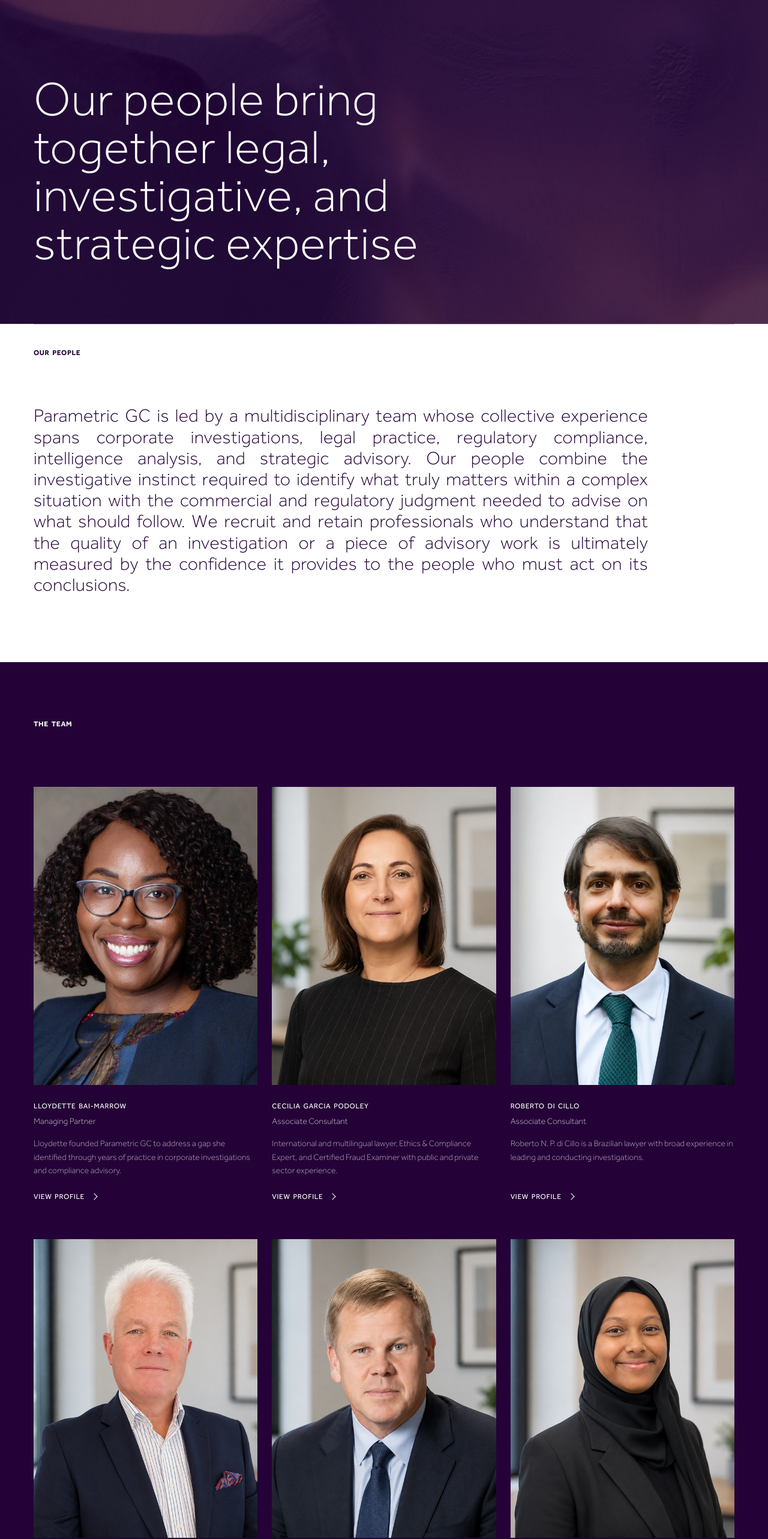
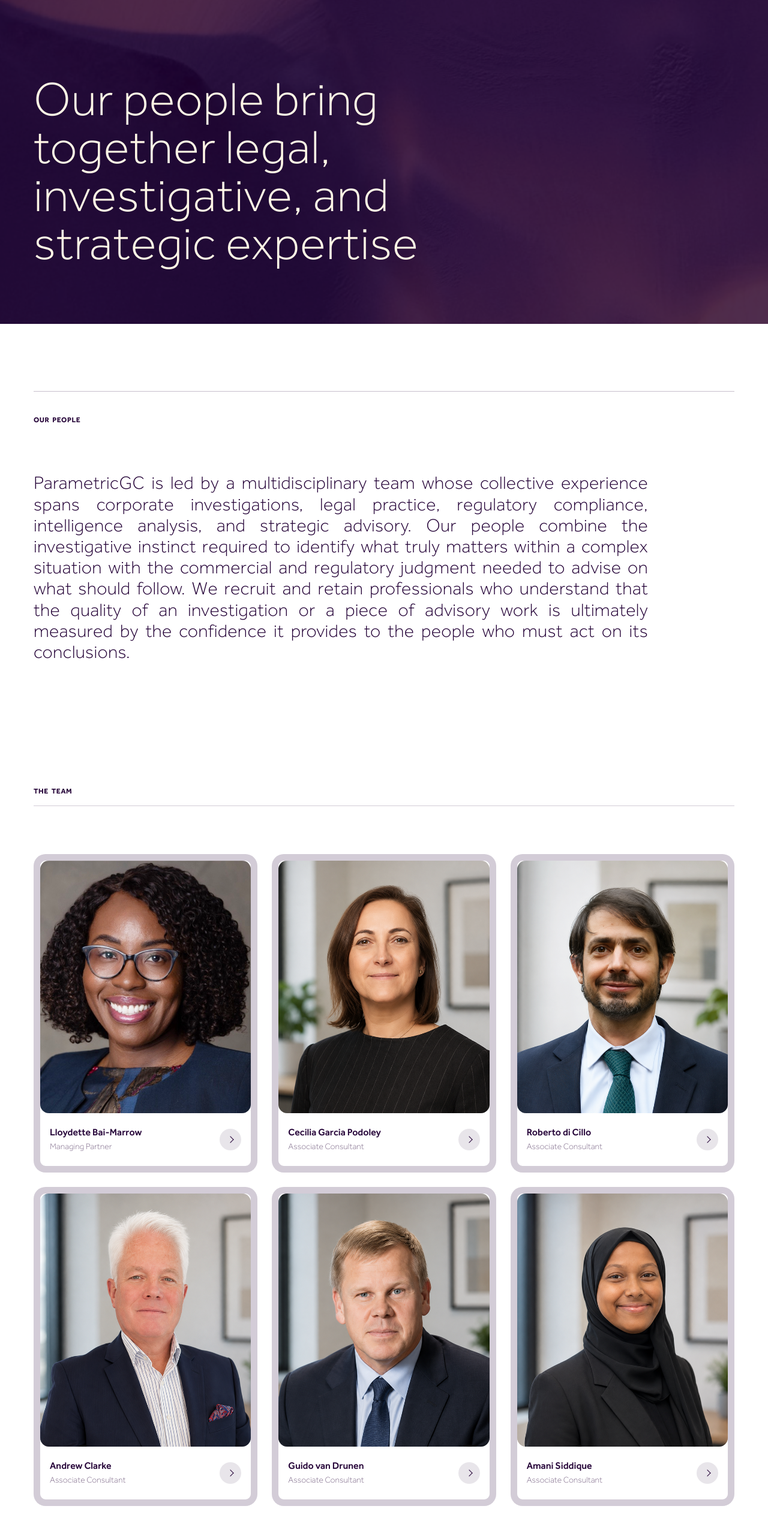
Before and after one commit to Hm2025/parametric, a Next.js app: page /people in a window 1280 px wide. Shown: the part 140-2706 px from the top of the page at 60% size. Built offline with nearby package versions, Linux system fonts and the light colour scheme.

Commit message:
Refresh brand palette and page layouts

```diff
--- a/app/globals.css
+++ b/app/globals.css
@@ -5,10 +5,10 @@
 :root {
   --black: #000;
   --white: #fff;
-  --gold: #240237;
+  --gold: #FF9933;
   --navy: #240237;
-  --sand: #fff;
-  --light-gray: #240237;
+  --sand: #FFF7E6;
+  --light-gray: #3E075E;
   --extra-light-gray: #fff;
   --border-color: rgba(36, 2, 55, 0.2);
   --text-color: var(--navy);
@@ -46,14 +46,14 @@
   .section-padding {
     padding-left: var(--side-padding);
     padding-right: var(--side-padding);
+    padding-top: var(--section-spacing);
     padding-bottom: var(--section-spacing);
   }
 
   .text-gold { color: var(--gold); }
-  .border-gold { border-color: var(--border-color); }
+  .border-gold { border-color: var(--gold); }
 
   .bg-navy { color: var(--white); }
-  .bg-navy .text-gold,
   .bg-navy .text-navy { color: var(--white); }
 
   .small-title {
--- a/app/people/[slug]/page.tsx
+++ b/app/people/[slug]/page.tsx
@@ -46,7 +46,7 @@
             <p className="small-title font-bold text-navy/60">Biography</p>
             <div className="space-y-6 text-base font-light leading-relaxed text-navy/80">
               <p>{person.biography || person.description}</p>
-              <p>Parametric GC brings together senior professionals who establish credible facts, reduce uncertainty, and provide clear counsel for decisions that must withstand scrutiny.</p>
+              <p>ParametricGC brings together senior professionals who establish credible facts, reduce uncertainty, and provide clear counsel for decisions that must withstand scrutiny.</p>
             </div>
           </div>
         </div>
--- a/app/people/page.tsx
+++ b/app/people/page.tsx
@@ -20,25 +20,28 @@
         <div className="mx-auto max-w-content border-t border-navy/25 pt-8 lg:pt-10">
           <AnimatedSection><h2 className="small-title font-bold text-navy">Our People</h2></AnimatedSection>
           <AnimatedSection className="mt-12 max-w-5xl lg:mt-20">
-            <p className="h2-display text-justify">Parametric GC is led by a multidisciplinary team whose collective experience spans corporate investigations, legal practice, regulatory compliance, intelligence analysis, and strategic advisory. Our people combine the investigative instinct required to identify what truly matters within a complex situation with the commercial and regulatory judgment needed to advise on what should follow. We recruit and retain professionals who understand that the quality of an investigation or a piece of advisory work is ultimately measured by the confidence it provides to the people who must act on its conclusions.</p>
+            <p className="h2-display text-justify">ParametricGC is led by a multidisciplinary team whose collective experience spans corporate investigations, legal practice, regulatory compliance, intelligence analysis, and strategic advisory. Our people combine the investigative instinct required to identify what truly matters within a complex situation with the commercial and regulatory judgment needed to advise on what should follow. We recruit and retain professionals who understand that the quality of an investigation or a piece of advisory work is ultimately measured by the confidence it provides to the people who must act on its conclusions.</p>
           </AnimatedSection>
         </div>
       </section>
 
-      <section className="section-padding bg-navy pt-16 text-white lg:pt-24">
+      <section className="section-padding bg-white pt-16 text-navy lg:pt-24">
         <div className="mx-auto max-w-content">
-          <AnimatedSection><h2 className="small-title mb-12 border-b border-[var(--border-color)] pb-4 font-bold text-white lg:mb-20">The Team</h2></AnimatedSection>
-          <div className="grid gap-x-6 gap-y-16 md:grid-cols-2 lg:grid-cols-3">
+          <AnimatedSection><h2 className="small-title mb-12 border-b border-navy/20 pb-4 font-bold text-navy lg:mb-20">The Team</h2></AnimatedSection>
+          <div className="grid gap-6 sm:grid-cols-2 lg:grid-cols-3">
             {people.slice(0, 6).map((member, index) => (
-              <AnimatedSection key={member.slug} delay={index * 0.05} className="group h-full">
-                <Link href={`/people/${member.slug}`} className="flex h-full min-h-[34rem] flex-col">
-                  <div className="relative mb-7 aspect-[3/4] overflow-hidden bg-white/10">
-                    <Image src={member.image} alt={member.name} fill className="object-cover transition duration-700 group-hover:scale-105" />
+              <AnimatedSection key={member.slug} delay={index * 0.05} className="group">
+                <Link href={`/people/${member.slug}`} className="block rounded-[1.25rem] border-[0.7rem] border-navy/20 bg-white transition-transform duration-300 hover:-translate-y-1">
+                  <div className="relative aspect-[5/6] overflow-hidden rounded-[0.9rem] bg-navy/10">
+                    <Image src={member.image} alt={member.name} fill className="object-cover object-top transition duration-700 group-hover:scale-105" />
                   </div>
-                  <h3 className="small-title mb-2 text-white transition-colors group-hover:text-white">{member.name}</h3>
-                  <p className="mb-4 text-sm text-white/80">{member.title}</p>
-                  <p className="flex-1 text-sm leading-relaxed text-white/70">{member.description}</p>
-                  <span className="small-title mt-6 inline-flex items-center gap-3 text-white">View profile <span className="inline-block h-2 w-2 rotate-45 border-r border-t border-current" /></span>
+                  <div className="flex min-h-[5.5rem] items-center justify-between gap-3 px-3 py-4 sm:px-4">
+                    <div>
+                      <h3 className="text-base font-medium leading-tight text-navy">{member.name}</h3>
+                      <p className="mt-1 text-sm text-navy/60">{member.title}</p>
+                    </div>
+                    <span className="flex h-9 w-9 shrink-0 items-center justify-center rounded-full bg-navy/10 text-navy transition-colors group-hover:bg-navy group-hover:text-white" aria-hidden="true"><span className="h-2 w-2 rotate-45 border-r border-t border-current" /></span>
+                  </div>
                 </Link>
               </AnimatedSection>
             ))}
--- a/components/Footer.tsx
+++ b/components/Footer.tsx
@@ -56,7 +56,7 @@
 
         {/* Bottom row */}
         <div className="mt-16 pt-6 border-t border-[var(--border-color)] flex flex-col lg:flex-row justify-between items-start lg:items-center gap-4 text-xs uppercase tracking-wider opacity-70">
-          <p>Designed by Parametric GC</p>
+          <p>Designed by ParametricGC</p>
           <div className="flex flex-wrap gap-6">
               {legalPages.map((p) => (
                 <span key={p.slug} className="text-white">{p.title}</span>
--- a/lib/people.ts
+++ b/lib/people.ts
@@ -8,7 +8,7 @@
 }
 
 export const people: Person[] = [
-  { slug: 'lloydette-bai-marrow', name: 'Lloydette Bai-Marrow', title: 'Managing Partner', image: '/images/people/Lloydette-Bai-Marrow.webp', description: 'Lloydette founded Parametric GC to address a gap she identified through years of practice in corporate investigations and compliance advisory.', biography: 'Lloydette founded Parametric GC to address a gap she identified through years of practice in corporate investigations and compliance advisory: the need for a firm that could deliver genuinely independent investigative and advisory work with the commercial awareness and procedural rigor that complex, sensitive engagements demand. Her career has spanned corporate investigations across multiple sectors and jurisdictions, compliance program design for regulated institutions, and strategic advisory to boards and leadership teams navigating reputational and regulatory crises. She leads the firm\'s most complex mandates personally, and her direct involvement from instruction through to deliverable is central to the standard Parametric GC has built its reputation on.' },
+  { slug: 'lloydette-bai-marrow', name: 'Lloydette Bai-Marrow', title: 'Managing Partner', image: '/images/people/Lloydette-Bai-Marrow.webp', description: 'Lloydette founded ParametricGC to address a gap she identified through years of practice in corporate investigations and compliance advisory.', biography: 'Lloydette founded ParametricGC to address a gap she identified through years of practice in corporate investigations and compliance advisory: the need for a firm that could deliver genuinely independent investigative and advisory work with the commercial awareness and procedural rigor that complex, sensitive engagements demand. Her career has spanned corporate investigations across multiple sectors and jurisdictions, compliance program design for regulated institutions, and strategic advisory to boards and leadership teams navigating reputational and regulatory crises. She leads the firm\'s most complex mandates personally, and her direct involvement from instruction through to deliverable is central to the standard ParametricGC has built its reputation on.' },
   { slug: 'cecilia-garcia-podoley', name: 'Cecilia Garcia Podoley', title: 'Associate Consultant', image: '/images/people/Cecilia-Garcia-Podoley.webp', description: 'International and multilingual lawyer, Ethics & Compliance Expert, and Certified Fraud Examiner with public and private sector experience.', biography: 'Cecilia Garcia Podoley is an international and multilingual lawyer, Ethics & Compliance Expert, and Certified Fraud Examiner (CFE) with extensive experience across the public and private sectors. She specialises in internal investigations, data protection, risk assessments, strategy, training, AI governance and the ethics of new technologies. She is currently a board member of Ethics & Compliance Switzerland (ECS) and an advisor to several NGOs.' },
   { slug: 'roberto-di-cillo', name: 'Roberto di Cillo', title: 'Associate Consultant', image: '/images/people/Roberto-di-Cillo.webp', description: 'Roberto N. P. di Cillo is a Brazilian lawyer with broad experience in leading and conducting investigations.', biography: 'Roberto N. P. di Cillo is a Brazilian lawyer with broad experience in leading and conducting investigations. He has both in-house and private practice experience gained in the US and Brazil. Roberto is a lecturer, researcher and writer, and an active member of the Brazilian Bar Association\'s São Paulo Section where he is second chair of the Governance and Integrity Permanent Committee.' },
   { slug: 'andrew-clarke', name: 'Andrew Clarke', title: 'Associate Consultant', image: '/images/people/Andrew-Clarke.webp', description: 'Andrew has extensive investigative experience in combating serious crime, including fraud, corruption and money laundering.', biography: 'Andrew has extensive investigative experience in combating serious crime, including fraud, corruption and money laundering. He was a former police detective, and also worked as a Global Lead for financial crime at the foremost international compliance training provider. Andrew has worked on global projects with the United Nations, World Bank and IMF. He specialises in creating and delivering investigation and compliance training courses, and provides business compliance support.' },
--- a/tailwind.config.ts
+++ b/tailwind.config.ts
@@ -9,9 +9,9 @@
     extend: {
       colors: {
         navy: '#240237',
-        gold: '#240237',
-        sand: '#ffffff',
-        'light-gray': '#240237',
+        gold: '#FF9933',
+        sand: '#FFF7E6',
+        'light-gray': '#3E075E',
         'extra-light-gray': '#ffffff',
       },
       fontFamily: {
```
Also changed, not shown: app/about/page.tsx (+7 -7 lines), app/expertise/[slug]/page.tsx (+6 -6 lines), app/expertise/page.tsx (+7 -7 lines), app/page.tsx (+8 -8 lines).
